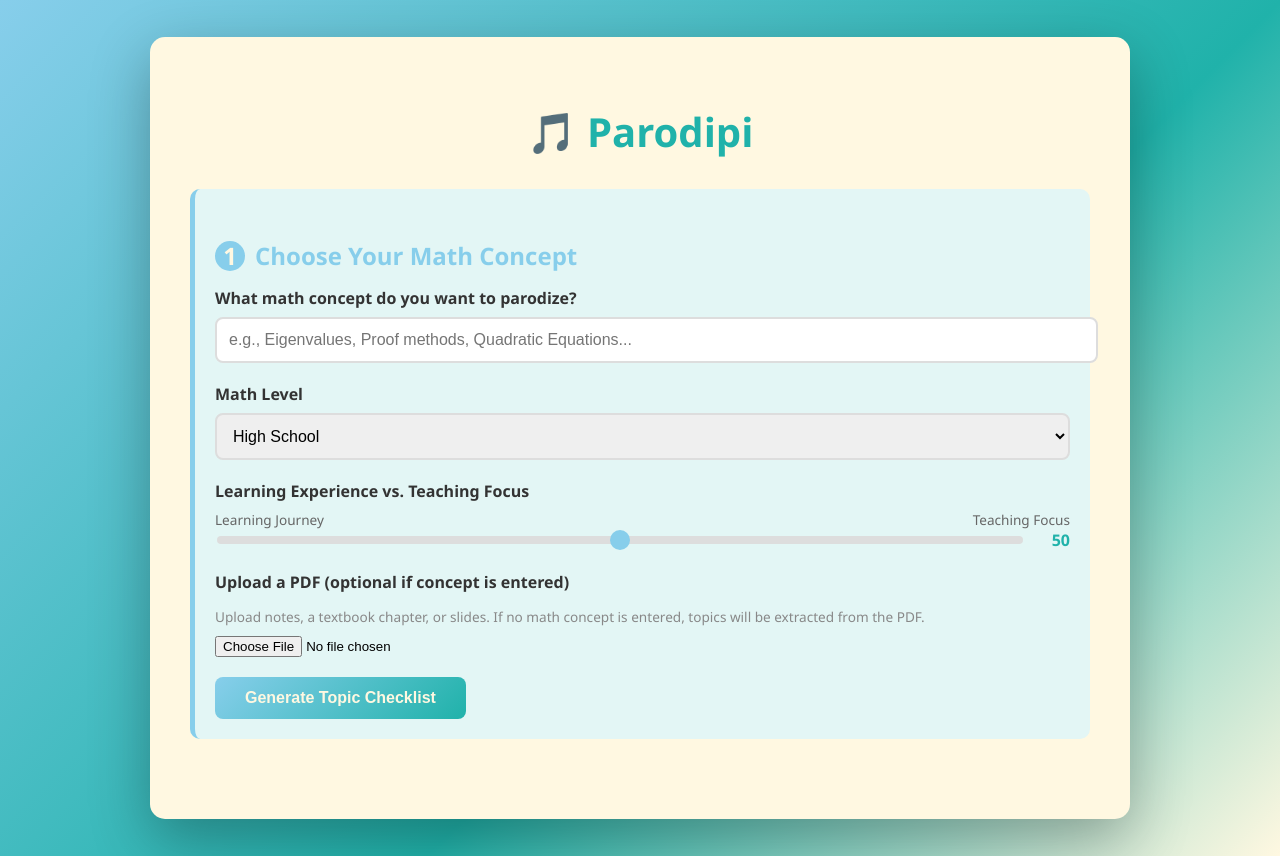
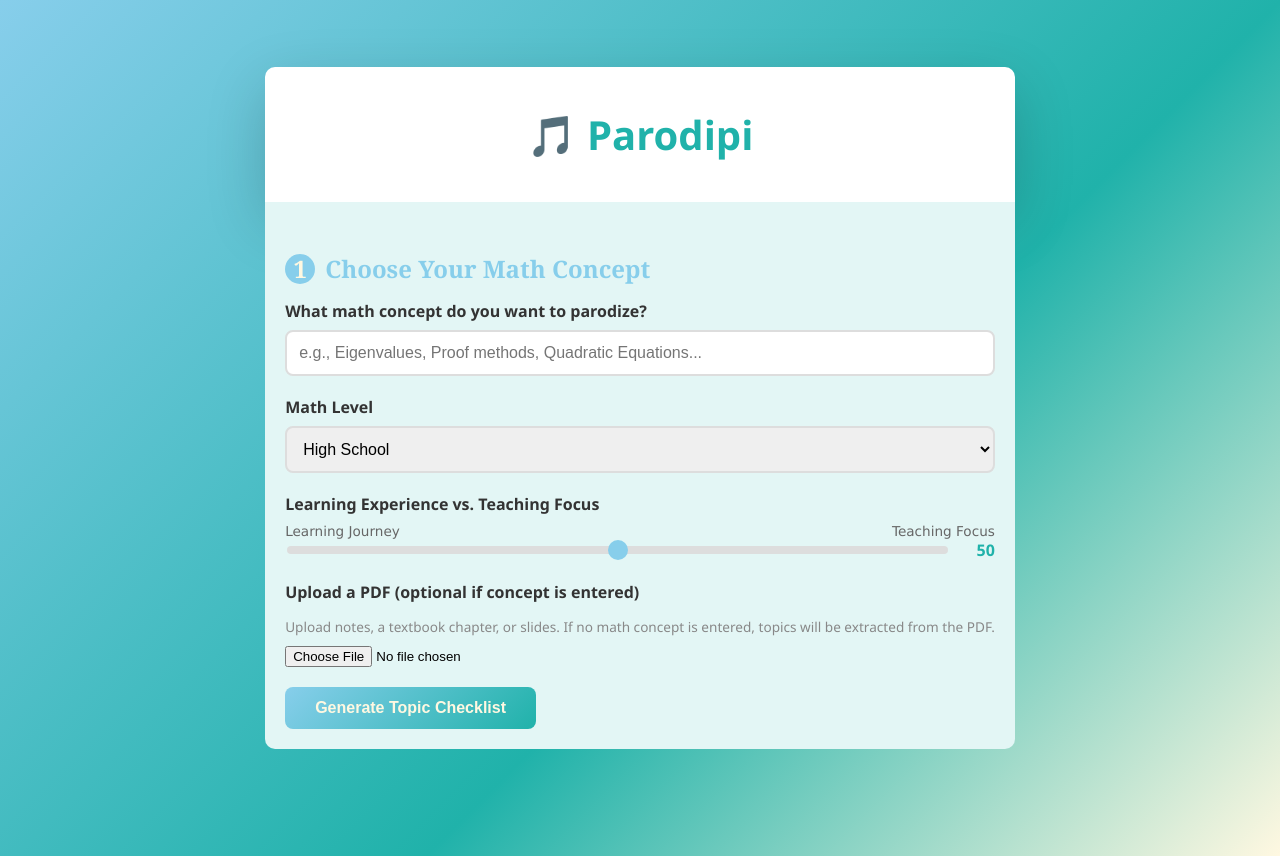
Before and after one commit to ccc-0731/Parodipi, a Flask app: page / in a window 1280 px wide. Run offline with Flask 3, Linux system fonts and the light colour scheme; some libraries are stand-ins or nearby versions.

Commit message:
Updated style and index page

```diff
--- a/static/style.css
+++ b/static/style.css
@@ -2,7 +2,9 @@
 .hover-note {
     position: relative;
     cursor: pointer;
+    font-family: Verdana, Geneva, sans-serif;
 }
+
 .note-text {
     display: none;
     position: absolute;
@@ -110,7 +112,7 @@
 /* Math Parody Song Generator Theme: Sky Blue, Sea Green, Sandy Yellow */
 body {
     font-family: 'Segoe UI', Tahoma, Geneva, Verdana, sans-serif;
-    background: linear-gradient(135deg, #87ceeb 0%, #20b2aa 60%, #fff8e1 100%); /* sky blue, sea green, sandy yellow */
+    background: linear-gradient(135deg, #87ceeb 0%, #20b2aa 60%, #fff8e1 100%);
     min-height: 100vh;
     display: flex;
     justify-content: center;
@@ -118,22 +120,17 @@ body {
     padding: 20px;
 }
 
-.container {
-    background: #fff8e1; /* sandy creamy yellow */
-    border-radius: 15px;
-    box-shadow: 0 20px 60px rgba(0,0,0,0.3);
-    max-width: 900px;
-    width: 100%;
-    padding: 40px;
-    max-height: 90vh;
-    overflow-y: auto;
-}
-
 h1 {
-    color: #20b2aa; /* sea green */
-    margin-bottom: 30px;
+    color: #20b2aa;
     text-align: center;
     font-size: 2.5em;
+
+    background: white;
+    padding: 40px 25px;   /* ↑ increase top & bottom padding */
+    border-radius: 10px 10px 0 0;  /* flat bottom edge */
+    margin: 0;
+
+    box-shadow: 0 20px 60px rgba(0, 0, 0, 0.18);
 }
 
 h2 {
@@ -141,14 +138,14 @@ h2 {
     margin-top: 30px;
     margin-bottom: 15px;
     font-size: 1.5em;
+    font-family: Cambria, Georgia, serif;
 }
 
 .step {
     margin-bottom: 40px;
     padding: 20px;
     background: #e3f6f5; /* light sky blue/sea green mix */
-    border-radius: 10px;
-    border-left: 5px solid #87ceeb;
+    border-radius: 0 0 10px 10px;
 }
 
 .step.hidden {
@@ -175,9 +172,12 @@ select {
     border-radius: 8px;
     font-size: 1em;
     transition: border-color 0.3s;
+
+    box-sizing: border-box;   /* ← ADD THIS */
 }
 
 input[type="text"]:focus,
+
 input[type="number"]:focus,
 select:focus {
     outline: none;
@@ -261,6 +261,10 @@ button:disabled {
     grid-template-columns: repeat(auto-fill, minmax(250px, 1fr));
     gap: 15px;
     margin: 20px 0;
+
+    max-height: 350px;   /* adjust height if needed */
+    overflow-y: auto;    /* enables scrolling */
+    padding-right: 8px;  /* prevents scrollbar overlap */
 }
 
 .topic-item {
@@ -351,7 +355,7 @@ button:disabled {
     border-radius: 8px;
     padding: 20px;
     white-space: pre-wrap;
-    font-family: 'Courier New', monospace;
+    font-family: 'Gill Sans', 'Gill Sans MT', Calibri, 'Trebuchet MS', sans-serif;
     line-height: 1.8;
     max-height: 400px;
     overflow-y: auto;
--- a/templates/index.html
+++ b/templates/index.html
@@ -5,6 +5,7 @@
     <meta name="viewport" content="width=device-width, initial-scale=1.0">
     <title>Parodipi</title>
     <link rel="stylesheet" href="/static/style.css">
+    <!-- Removed Google Fonts import for handwritten fonts -->
 </head>
 <body>
     <div class="container">
```
